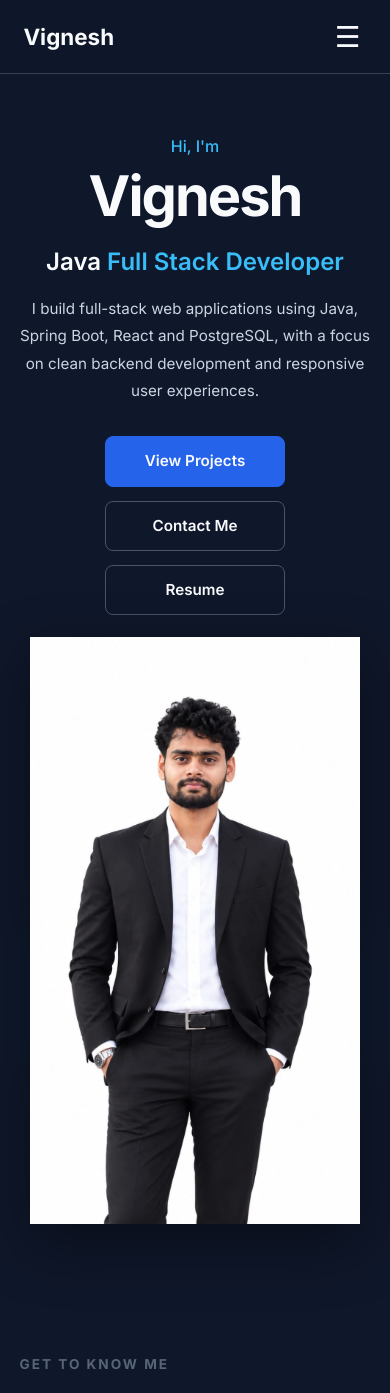
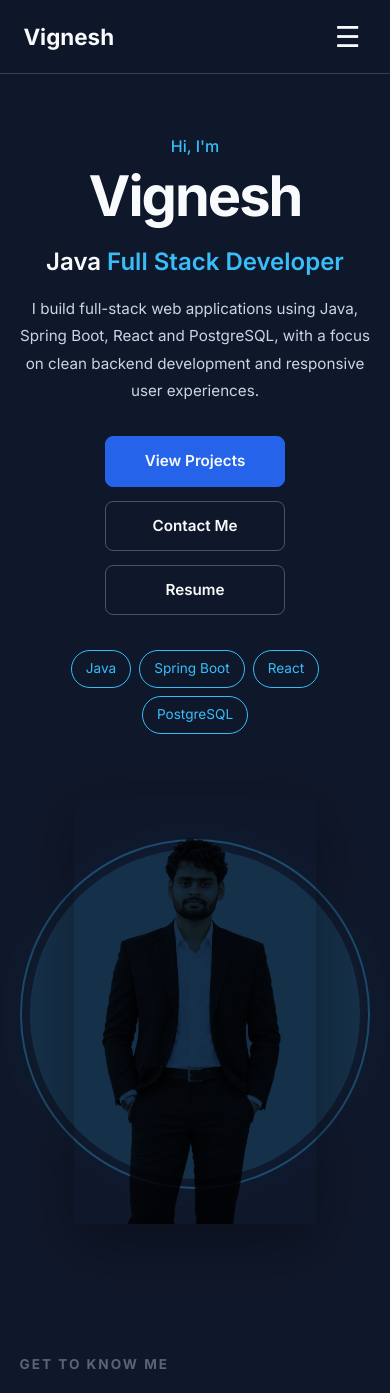
Before and after one commit to vignesh-builds/portfolio, a React (Vite) app in the folder frontend/: page / in a window 390 px wide. Shown: the top 1393 px of the page. Built offline with nearby package versions, Linux system fonts and the light colour scheme.

Commit message:
Update Home.css

```diff
--- a/frontend/src/components/Home.css
+++ b/frontend/src/components/Home.css
@@ -336,6 +336,146 @@
   }
 }
 
+   /* =========================
+   HERO PHOTO LAYOUT FIX
+========================= */
+
+.hero-container {
+  width: 100% !important;
+  max-width: 1250px !important;
+
+  display: flex !important;
+  flex-direction: row !important;
+
+  align-items: center !important;
+  justify-content: space-between !important;
+
+  gap: 60px;
+}
+
+/* LEFT SIDE */
+
+.hero-content {
+  flex: 1 !important;
+  max-width: 850px !important;
+  text-align: left !important;
+}
+
+/* =========================
+   RIGHT PHOTO
+========================= */
+
+.hero-image {
+  position: relative;
+
+  width: 420px;
+  min-width: 420px;
+  height: 500px;
+
+  display: flex;
+  align-items: flex-end;
+  justify-content: center;
+
+  flex-shrink: 0;
+}
+
+/* PHOTO */
+
+.hero-image img {
+  position: relative;
+  z-index: 2;
+
+  width: 390px;
+  height: 500px;
+
+  object-fit: contain;
+
+  /* Removes the visual white background */
+  mix-blend-mode: multiply;
+
+  filter: drop-shadow(0 20px 30px rgba(0, 0, 0, 0.35));
+}
+
+/* =========================
+   BLUE CIRCLE
+========================= */
+
+.image-circle {
+  position: absolute;
+
+  width: 380px;
+  height: 380px;
+
+  bottom: 45px;
+
+  border-radius: 50%;
+
+  background: #38BDF8;
+
+  opacity: 0.15;
+
+  box-shadow:
+    0 0 80px rgba(56, 189, 248, 0.3);
+
+  z-index: 1;
+}
+
+/* =========================
+   OUTER CIRCLE
+========================= */
+
+.image-decoration {
+  position: absolute;
+
+  width: 400px;
+  height: 400px;
+
+  bottom: 35px;
+
+  border-radius: 50%;
+
+  border: 2px solid rgba(56, 189, 248, 0.3);
+
+  z-index: 1;
+}
+
+/* =========================
+   TABLET / MOBILE
+========================= */
+
+@media (max-width: 900px) {
+
+  .hero-container {
+    flex-direction: column !important;
+    text-align: center !important;
+  }
+
+  .hero-content {
+    text-align: center !important;
+  }
+
+  .hero-image {
+    width: 350px;
+    min-width: 350px;
+    height: 430px;
+  }
+
+  .hero-image img {
+    width: 330px;
+    height: 430px;
+  }
+
+  .image-circle {
+    width: 330px;
+    height: 330px;
+  }
+
+  .image-decoration {
+    width: 350px;
+    height: 350px;
+  }
+}
+
   .hero-tech {
     gap: 8px;
   }
```
